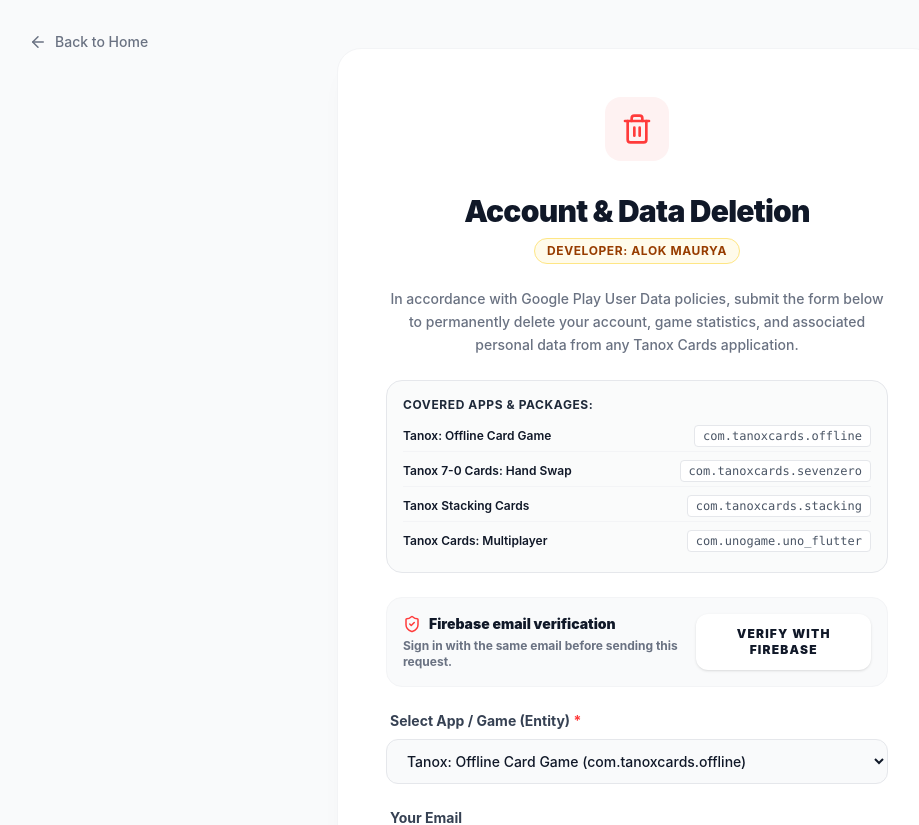
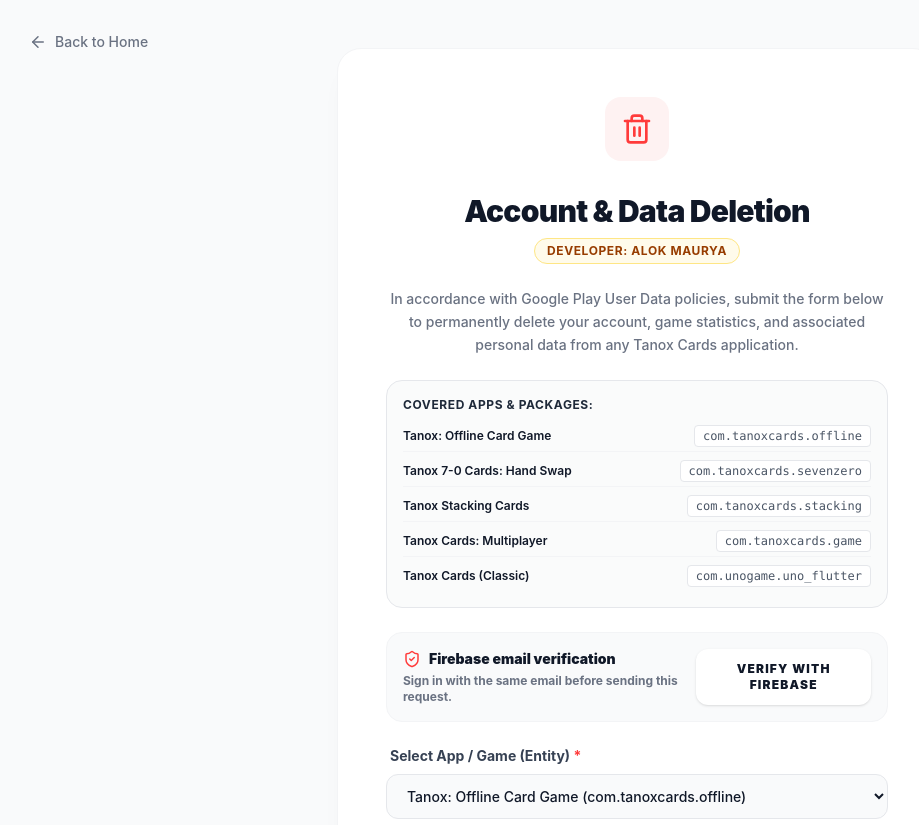
Before and after one commit to alokmaurya281/uno-web-d, a React (Vite) app: page /uno-delete in a window 1280 px wide. Shown: the top 825 px of the page, without its empty margins (3-922 px from the left). Built offline with nearby package versions, Linux system fonts and the light colour scheme; no server answers.

Commit message:
feat(deletion): add com.tanoxcards.game to deletion entity selector and policy tables

```diff
--- a/public/uno-delete.html
+++ b/public/uno-delete.html
@@ -399,6 +399,10 @@ body {
         </li>
         <li>
           <span class="app-name">Tanox Cards: Multiplayer Game</span>
+          <span class="pkg-id">com.tanoxcards.game</span>
+        </li>
+        <li>
+          <span class="app-name">Tanox Cards (Classic)</span>
           <span class="pkg-id">com.unogame.uno_flutter</span>
         </li>
       </ul>
@@ -459,7 +463,8 @@ body {
           <option value="com.tanoxcards.offline">Tanox: Offline Card Game (com.tanoxcards.offline)</option>
           <option value="com.tanoxcards.sevenzero">Tanox 7-0 Cards: Hand Swap (com.tanoxcards.sevenzero)</option>
           <option value="com.tanoxcards.stacking">Tanox Stacking Cards (com.tanoxcards.stacking)</option>
-          <option value="com.unogame.uno_flutter">Tanox Cards: Multiplayer (com.unogame.uno_flutter)</option>
+          <option value="com.tanoxcards.game">Tanox Cards: Multiplayer (com.tanoxcards.game)</option>
+          <option value="com.unogame.uno_flutter">Tanox Cards (Classic) (com.unogame.uno_flutter)</option>
           <option value="all_apps">All Tanox Games / Universal Account (All Apps)</option>
         </select>
         <div class="form-help">Choose which application or entity your account is registered with.</div>
--- a/src/pages/AccountDeletion.tsx
+++ b/src/pages/AccountDeletion.tsx
@@ -180,8 +180,12 @@ const AccountDeletion: React.FC = () => {
               <span className="font-semibold text-gray-900">Tanox Stacking Cards</span>
               <span className="font-mono bg-white px-2 py-0.5 rounded border border-gray-200">com.tanoxcards.stacking</span>
             </li>
+            <li className="flex justify-between items-center py-1 border-b border-gray-100">
+              <span className="font-semibold text-gray-900">Tanox Cards: Multiplayer</span>
+              <span className="font-mono bg-white px-2 py-0.5 rounded border border-gray-200">com.tanoxcards.game</span>
+            </li>
             <li className="flex justify-between items-center py-1">
-              <span className="font-semibold text-gray-900">Tanox Cards: Multiplayer</span>
+              <span className="font-semibold text-gray-900">Tanox Cards (Classic)</span>
               <span className="font-mono bg-white px-2 py-0.5 rounded border border-gray-200">com.unogame.uno_flutter</span>
             </li>
           </ul>
@@ -241,7 +245,8 @@ const AccountDeletion: React.FC = () => {
               <option value="com.tanoxcards.offline">Tanox: Offline Card Game (com.tanoxcards.offline)</option>
               <option value="com.tanoxcards.sevenzero">Tanox 7-0 Cards: Hand Swap (com.tanoxcards.sevenzero)</option>
               <option value="com.tanoxcards.stacking">Tanox Stacking Cards (com.tanoxcards.stacking)</option>
-              <option value="com.unogame.uno_flutter">Tanox Cards: Multiplayer (com.unogame.uno_flutter)</option>
+              <option value="com.tanoxcards.game">Tanox Cards: Multiplayer (com.tanoxcards.game)</option>
+              <option value="com.unogame.uno_flutter">Tanox Cards (Classic) (com.unogame.uno_flutter)</option>
               <option value="all_apps">All Tanox Games / Universal Account (All Apps)</option>
             </select>
           </div>
```
